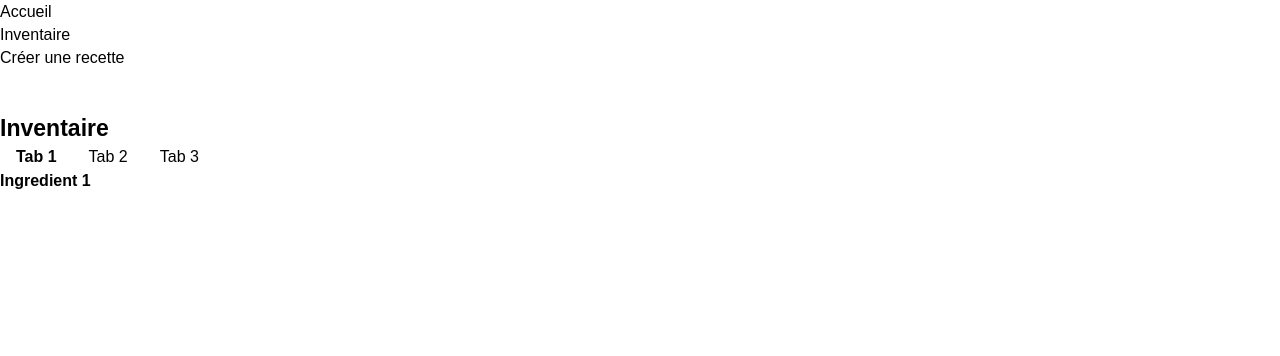
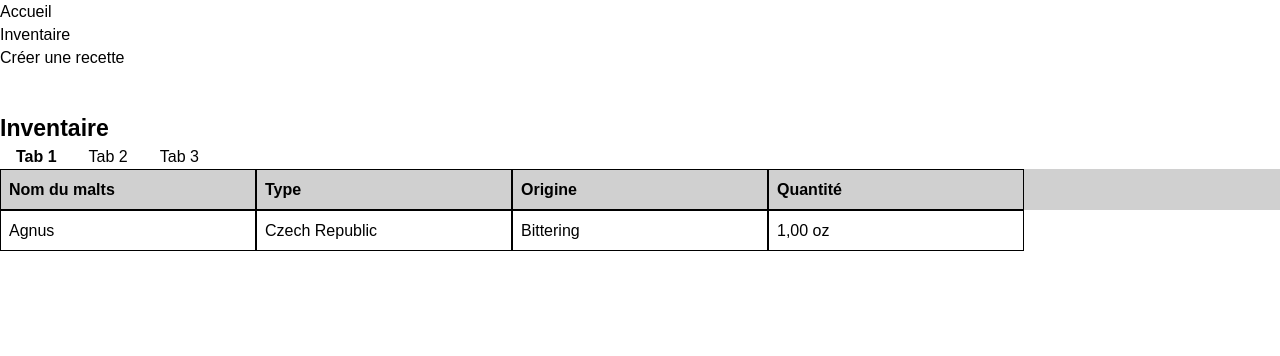
Before and after one commit to Siolaron/BeerGeek, a PHP site: page /inventaire.php in a window 1280 px wide. Shown: the top 356 px of the page. Run offline with PHP 8.4, Linux system fonts and the light colour scheme.

Commit message:
FEAT: add arrays

```diff
--- a/inventaire.php
+++ b/inventaire.php
@@ -10,13 +10,100 @@
 		</ul>
 		<div class="tabs-ingredients__content">
 			<div id="malts" class="tab-ingredients__pane active">
-				<h3>Ingredient 1</h3>
+				<ul class="tabreceipt">
+					<li class="tabreceipt__line main">
+						<div class="tabreceipt__item">
+							<h3>Nom du malts</h3>
+						</div>
+						<div class="tabreceipt__item">
+							<h3>Type</h3>
+						</div>
+						<div class="tabreceipt__item">
+							<h3>Origine</h3>
+						</div>
+						<div class="tabreceipt__item">
+							<h3>Quantité</h3>
+						</div>
+					</li>
+					<li class="tabreceipt__line">
+						<div class="tabreceipt__item">
+							<p>Agnus</p>
+						</div>
+						<div class="tabreceipt__item">
+							<p>Czech Republic</p>
+						</div>
+						<div class="tabreceipt__item">
+							<p>Bittering</p>
+						</div>
+						<div class="tabreceipt__item">
+							<p>1,00 oz</p>
+						</div>
+					</li>
+				</ul>
 			</div>
 			<div id="houblons" class="tab-ingredients__pane">
-				<h3>Ingredient 2</h3>
+				<ul class="tabreceipt">
+					<li class="tabreceipt__line main">
+						<div class="tabreceipt__item">
+							<h3>Nom du houblon</h3>
+						</div>
+						<div class="tabreceipt__item">
+							<h3>Origine</h3>
+						</div>
+						<div class="tabreceipt__item">
+							<h3>Type</h3>
+						</div>
+						<div class="tabreceipt__item">
+							<h3>Quantité</h3>
+						</div>
+					</li>
+					<li class="tabreceipt__line">
+						<div class="tabreceipt__item">
+							<p>Agnus</p>
+						</div>
+						<div class="tabreceipt__item">
+							<p>Czech Republic</p>
+						</div>
+						<div class="tabreceipt__item">
+							<p>Bittering</p>
+						</div>
+						<div class="tabreceipt__item">
+							<p>1,00 oz</p>
+						</div>
+					</li>
+				</ul>
 			</div>
 			<div id="levures" class="tab-ingredients__pane">
-				<h3>Ingredient 3</h3>
+			<ul class="tabreceipt">
+					<li class="tabreceipt__line main">
+						<div class="tabreceipt__item">
+							<h3>Nom de la levure</h3>
+						</div>
+						<div class="tabreceipt__item">
+							<h3>Nom du laboratoire</h3>
+						</div>
+						<div class="tabreceipt__item">
+							<h3>Type de levure</h3>
+						</div>
+						<div class="tabreceipt__item">
+							<h3>Quantité</h3>
+						</div>
+					</li>
+					<li class="tabreceipt__line">
+						<div class="tabreceipt__item">
+							<p>Agnus</p>
+						</div>
+						<div class="tabreceipt__item">
+							<p>Czech Republic</p>
+						</div>
+						<div class="tabreceipt__item">
+							<p>Bittering</p>
+						</div>
+						<div class="tabreceipt__item">
+							<p>1,00 oz</p>
+						</div>
+					</li>
+				</ul>
 			</div>
 		</div>
     </div>
```
